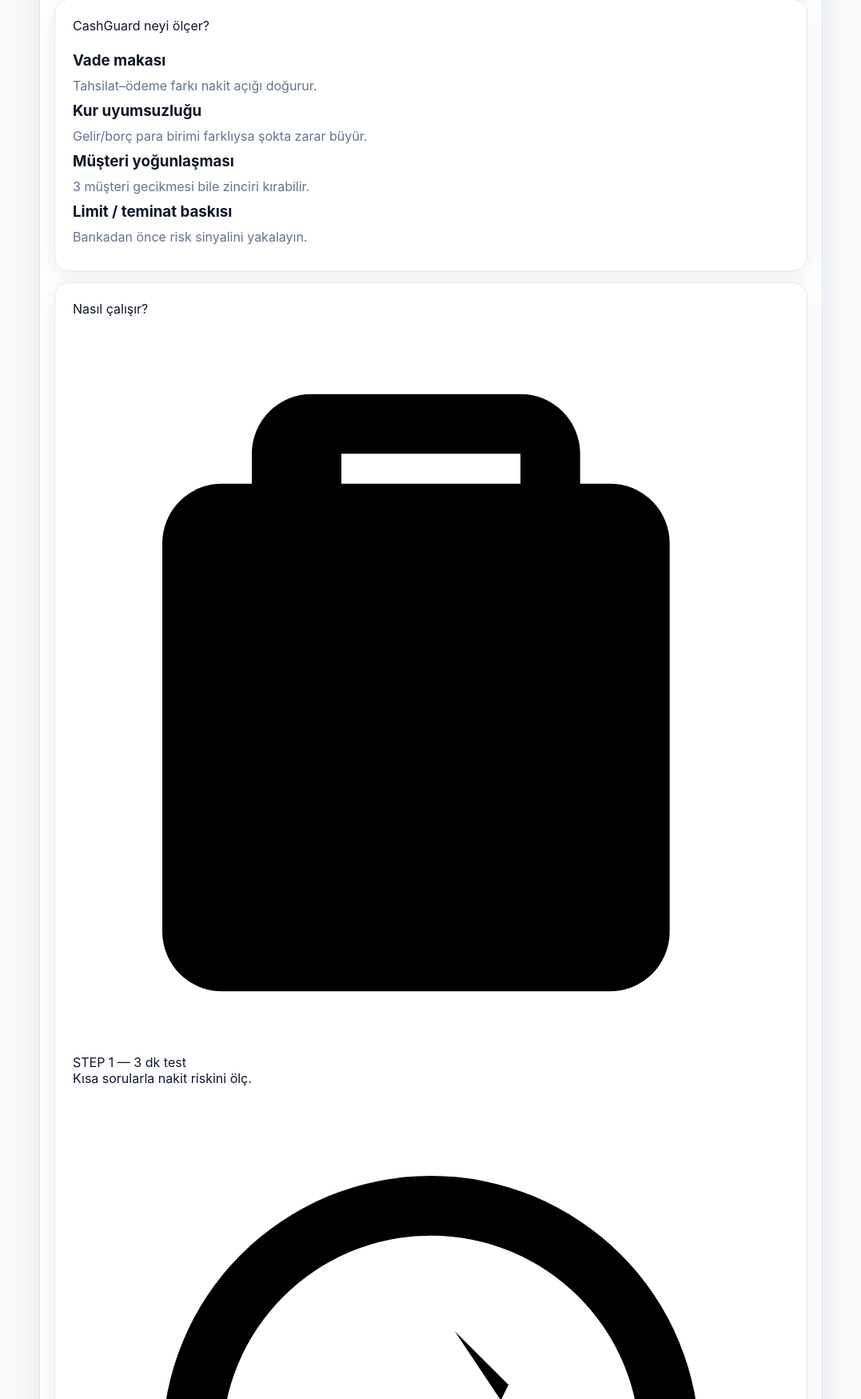
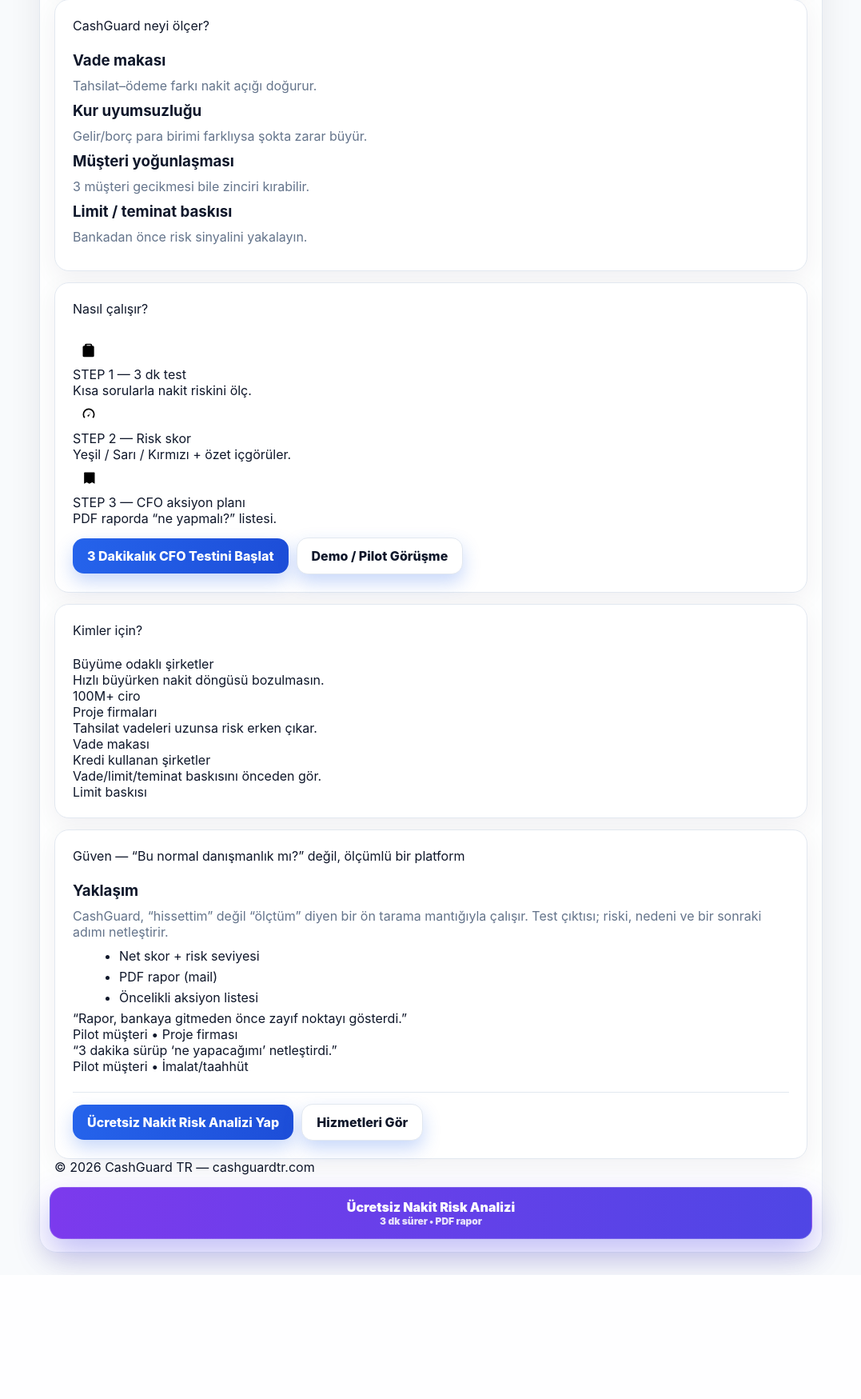
Before and after one commit to osmanekinci26/cashguardtr, a FastAPI app: page / in a window 1280 px wide. Shown: the part 1508-3257 px from the top of the page at 80% size, without its empty margins (101-1178 px from the left). After the commit the page ends 3102 px from the top, so only its background shows below. Run offline with FastAPI, Linux system fonts and the light colour scheme.

Commit message:
Fix: timeline SVG icons size + sticky CTA fixed

```diff
--- a/app/static/style.css
+++ b/app/static/style.css
@@ -784,3 +784,59 @@ hr{border:none;border-top:1px solid var(--border);margin:14px 0}
     max-height: 240px !important;
   }
 }
+/* =========================================================
+   PATCH v2002.4 — Timeline SVG icon fix + Sticky CTA fix
+   (style.css EN SON)
+   ========================================================= */
+
+/* ---------- 1) "Nasıl çalışır" (timeline) ikonları: SVG kocaman olmasın ---------- */
+.timeline .icon,
+.step .icon{
+  width: 40px !important;
+  height: 40px !important;
+  min-width: 40px !important;
+  min-height: 40px !important;
+  flex: 0 0 40px !important;
+  display: flex !important;
+  align-items: center !important;
+  justify-content: center !important;
+}
+
+.timeline .icon svg,
+.step .icon svg{
+  width: 20px !important;
+  height: 20px !important;
+  max-width: 20px !important;
+  max-height: 20px !important;
+  display: block !important;
+}
+
+/* Bazı global svg/img kuralları şişiriyorsa, step içindeki svg'leri de sabitle */
+.step svg{
+  width: 20px !important;
+  height: 20px !important;
+  max-width: 20px !important;
+  max-height: 20px !important;
+}
+
+/* ---------- 2) Sticky CTA: gerçek "kayan" (scroll’da ekranda kalan) ---------- */
+/* Eski is-visible / transform gizleme patch’lerini ez */
+.sticky-cta{
+  position: fixed !important;
+  left: 50% !important;
+  bottom: 16px !important;
+  transform: translateX(-50%) !important;
+
+  opacity: 1 !important;
+  pointer-events: auto !important;
+
+  width: calc(100% - 24px) !important;
+  max-width: 980px !important;
+
+  z-index: 99999 !important;
+}
+
+/* Buton sayfayı kapatmasın diye container altına boşluk */
+.container{
+  padding-bottom: 96px !important;
+}
```
